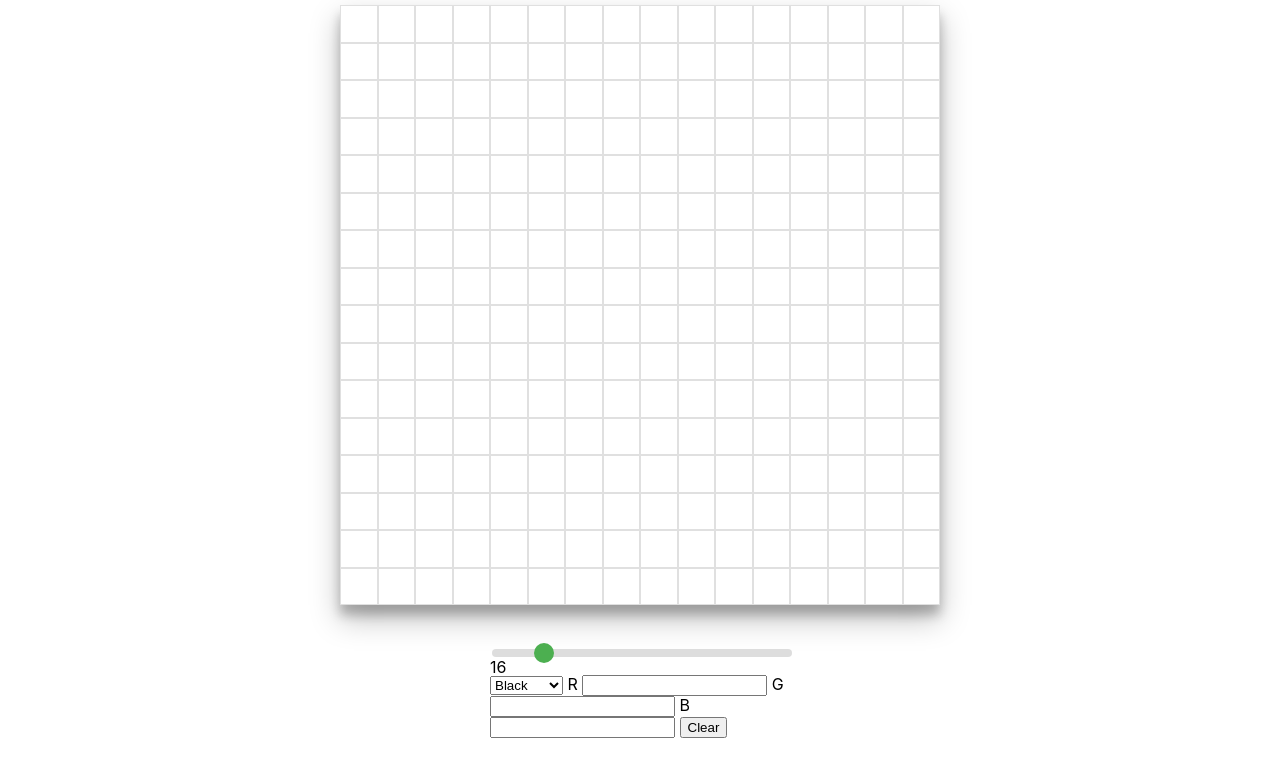
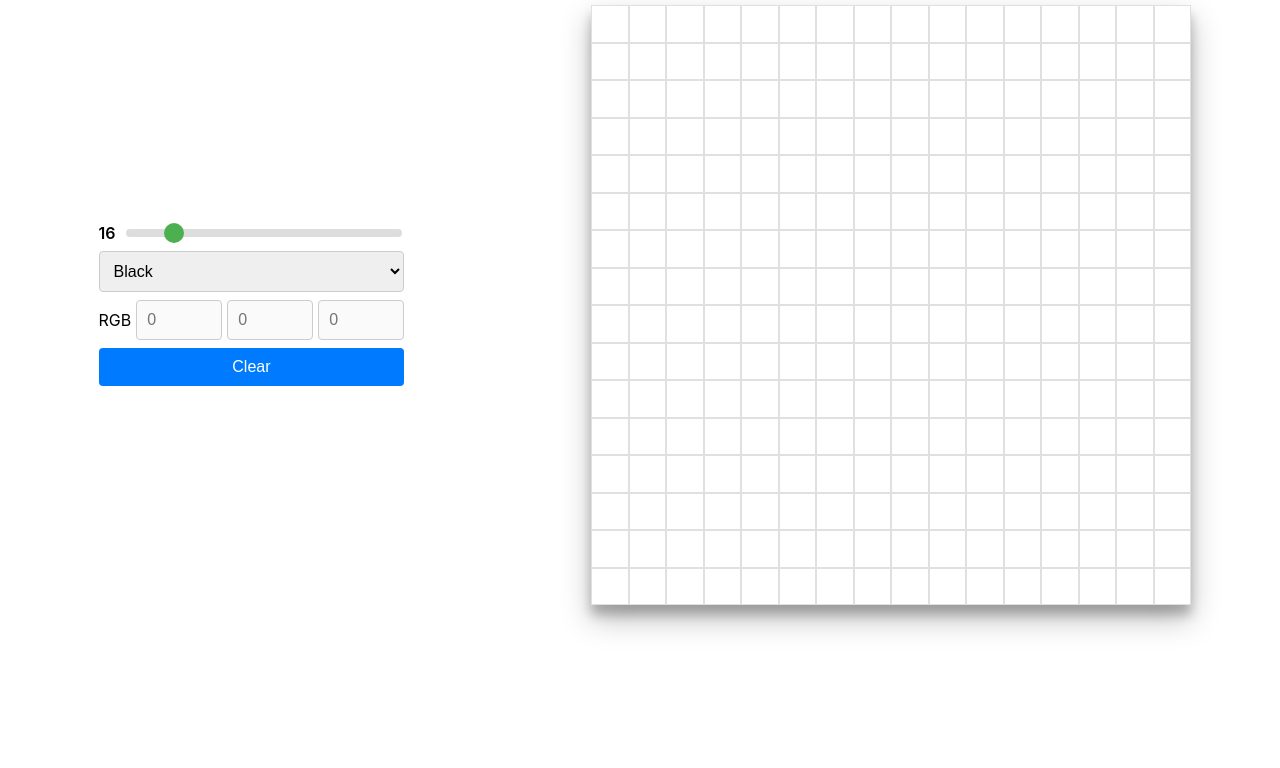
Before and after one commit to barorod/odin-etch-a-sketch, a plain HTML site: page index.html in a window 1280 px wide. Shown: the part 71-839 px from the top of the page. After the commit the page ends 800 px from the top, so only its background shows below. Drawn offline with Linux system fonts and the light colour scheme.

Commit message:
Add custom color and random color functionality

```diff
--- a/app.js
+++ b/app.js
@@ -4,15 +4,17 @@ const divSize = 16;
 const board = document.querySelector('#board');
 const slider = document.querySelector('.slider');
 const sliderContainer = document.querySelector('.sliderContainer');
-const sliderValue = document.querySelector('.sliderContainer > p');
+const sliderValue = document.querySelector('#sliderVal');
+const select = document.querySelector('select');
+const inputs = document.querySelectorAll('.custom > input');
 
 sliderValue.innerText = `${slider.value}`;
-
 board.style.cssText = `width: ${boardSide}px; height: ${boardSide}px`;
+let color = 'black';
 
 function createDiv() {
   const cellTotal = parseInt(slider.value, 10);
-  const cellSize = board.clientWidth / parseInt(slider.value, 10);
+  const cellSize = board.clientWidth / cellTotal;
 
   for (let i = 0; i < cellTotal * cellTotal; i++) {
     const div = document.createElement('div');
@@ -29,15 +31,32 @@ function clearBoard() {
   if (board.firstChild) {
     const divs = document.querySelectorAll('#board > div');
     divs.forEach((div) => div.remove());
-  } else {
-    return;
   }
 }
 
 function handleHover() {
-  let color = getRandomColor();
-  this.style.backgroundColor = color;
+  this.style.backgroundColor = getColor();
 }
+
+function getColor() {
+  if (select.value === 'random') {
+    return getRandomColor();
+  } else if (select.value === 'black') {
+    return 'black';
+  } else if (select.value === 'custom') {
+    const r = inputs[0].value || 0;
+    const g = inputs[1].value || 0;
+    const b = inputs[2].value || 0;
+    return `rgb(${r}, ${g}, ${b})`;
+  }
+  return 'black';
+}
+
+select.addEventListener('change', () => {
+  inputs.forEach((input) => {
+    input.disabled = select.value !== 'custom';
+  });
+});
 
 function getRandomColor() {
   const r = Math.floor(Math.random() * 256);
--- a/index.html
+++ b/index.html
@@ -8,28 +8,51 @@
   </head>
   <body>
     <div class="container">
-      <div class="header"><h1>Etch-a-Sketch</h1></div>
-      <div id="board"></div>
+      <h1>Etch-a-Sketch</h1>
+      <div class="flexContainer">
+        <div class="option">
           <div class="sliderContainer">
+            <p id="sliderVal"></p>
             <input type="range" min="1" max="100" value="16" class="slider" />
-        <p></p>
-        <div>
+          </div>
+          <div class="subOption">
             <select>
-            <option value="default">Black</option>
+              <option value="default" selected>Black</option>
               <option value="random">Random</option>
               <option value="custom">Custom</option>
             </select>
-          <label for="R">R</label>
-          <input id="R" />
 
-          <label for="G">G</label>
-          <input id="G" />
+            <div class="custom">
+              <span>RGB</span>
+              <input
+                type="number"
+                placeholder="0"
+                max="255"
+                min="0"
+                id="R"
+                disabled />
 
-          <label for="B">B</label>
-          <input id="B" />
+              <input
+                type="number"
+                placeholder="0"
+                max="255"
+                min="0"
+                id="G"
+                disabled />
+
+              <input
+                type="number"
+                placeholder="0"
+                max="255"
+                min="0"
+                id="B"
+                disabled />
+            </div>
 
             <button>Clear</button>
           </div>
+        </div>
+        <div id="board"></div>
       </div>
     </div>
     <script src="./app.js"></script>
--- a/styles.css
+++ b/styles.css
@@ -141,9 +141,8 @@ h1 {
   text-align: center;
 }
 
-.container {
+.flexContainer {
   display: flex;
-  flex-direction: column;
   align-items: center;
   flex-direction: start;
 }
@@ -162,8 +161,7 @@ h1 {
   border: 1px solid rgb(224, 224, 224);
 }
 
-.sliderContainer {
-  width: 300px;
+.option {
   margin: 20px auto;
   padding: 10px;
 }
@@ -201,3 +199,62 @@ h1 {
 .slider:hover {
   background: #ccc;
 }
+
+select {
+  flex: 1;
+  padding: 10px;
+  font-size: 16px;
+  border: 1px solid #ccc;
+  border-radius: 4px;
+}
+
+button {
+  flex: 1;
+  padding: 10px 15px;
+  font-size: 16px;
+  background-color: #007bff;
+  color: white;
+  border: none;
+  border-radius: 4px;
+  cursor: pointer;
+}
+
+button:hover {
+  background-color: #0056b3;
+}
+
+.sliderContainer {
+  display: flex;
+  justify-content: center;
+  align-items: center;
+  margin-bottom: 10px;
+}
+
+#sliderVal {
+  font-weight: 600;
+  margin-right: 8px;
+}
+
+.subOption {
+  display: flex;
+  flex-direction: column;
+  justify-content: center;
+  justify-items: center;
+}
+
+.custom {
+  display: flex;
+  flex: 1;
+  justify-content: center;
+  align-items: center;
+  margin: 8px 0;
+}
+
+.custom > input[type='number'] {
+  padding: 10px;
+  margin-left: 5px;
+  font-size: 16px;
+  border: 1px solid #ccc;
+  border-radius: 4px;
+  flex: 1;
+}
```
Lines whose indentation alone changed are shown as unchanged.
